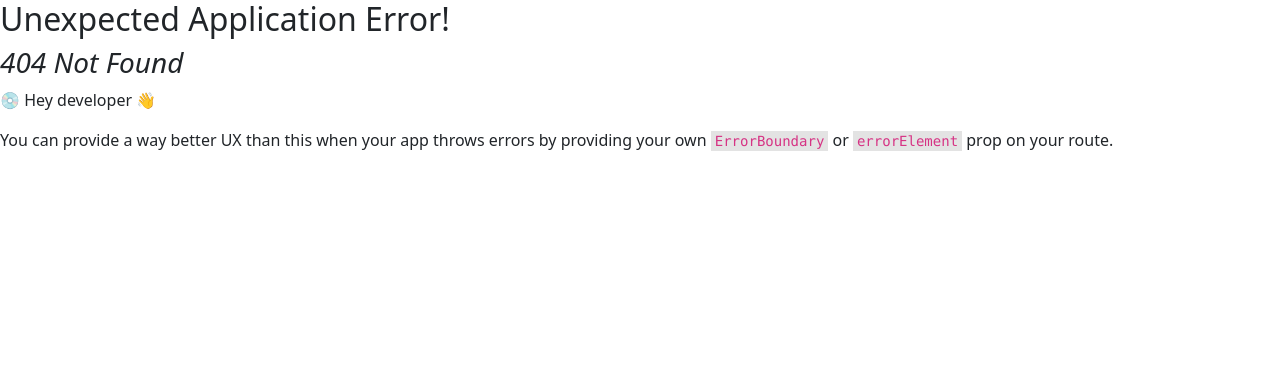
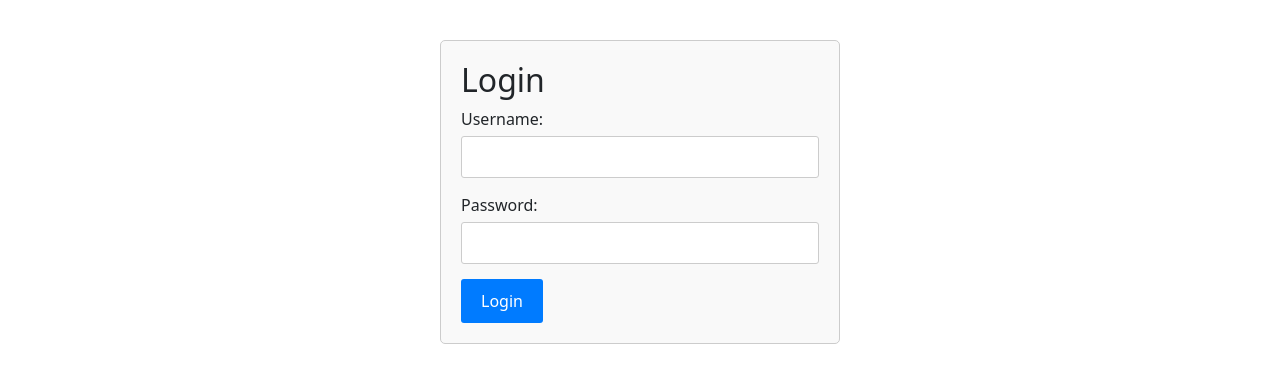
Before and after one commit to Caeluz/react-app, a React (Vite) app: page /login in a window 1280 px wide. Before the commit this address had no page. Shown: the top 382 px of the page. Built offline with nearby package versions, Linux system fonts and the light colour scheme.

Commit message:
Practice redux
- Add redux toolkit, react query, and styled-components

```diff
--- a/package.json
+++ b/package.json
@@ -11,12 +11,15 @@
     "preview": "vite preview"
   },
   "dependencies": {
+    "@reduxjs/toolkit": "^2.2.1",
     "axios": "^1.6.1",
     "bootstrap": "^5.3.0",
     "react": "^18.2.0",
     "react-dom": "^18.2.0",
     "react-icons": "^4.12.0",
-    "react-router-dom": "^6.17.0"
+    "react-query": "^3.39.3",
+    "react-router-dom": "^6.17.0",
+    "styled-components": "^6.1.8"
   },
   "devDependencies": {
     "@types/react": "^18.2.37",
--- a/src/pages/Landing.tsx
+++ b/src/pages/Landing.tsx
@@ -4,9 +4,14 @@ import { GrNext, GrPrevious } from "react-icons/gr";
 import "./Landing.css";
 import { Link } from "react-router-dom";
 
+// redux
+import store, { loginSuccess, loginFailure } from "../store/Store";
+
 const Landing: React.FC = () => {
   const [currentSection, setCurrentSection] = useState(1);
   const totalSections = 3;
+
+  console.log("Token:", store.getState().token);
 
   const handleNextSection = () => {
     setCurrentSection((prevSection) => (prevSection % totalSections) + 1);
--- /dev/null
+++ b/src/pages/Login.css
@@ -0,0 +1,44 @@
+.login-container {
+  max-width: 400px;
+  margin: 40px auto;
+  padding: 20px;
+  border: 1px solid #ccc;
+  border-radius: 5px;
+  background-color: #f9f9f9;
+}
+
+.form-group {
+  margin-bottom: 15px;
+}
+
+label {
+  display: block;
+  margin-bottom: 5px;
+}
+
+input[type="text"],
+input[type="password"] {
+  width: 100%;
+  padding: 8px;
+  border: 1px solid #ccc;
+  border-radius: 3px;
+}
+
+.error {
+  color: red;
+  font-size: 14px;
+  margin-top: 5px;
+}
+
+button {
+  padding: 10px 20px;
+  background-color: #007bff;
+  color: #fff;
+  border: none;
+  border-radius: 3px;
+  cursor: pointer;
+}
+
+button:hover {
+  background-color: #0056b3;
+}
--- a/src/pages/Login.tsx
+++ b/src/pages/Login.tsx
@@ -1,27 +1,83 @@
 import React, { useState } from "react";
+import axios from "axios";
+import "./Login.css"; // Import the CSS file
 
-interface LoginProps {
-  onLogin: (username: string, password: string) => void;
-}
+// Redux
+import { Dispatch } from "@reduxjs/toolkit";
+import store, { loginSuccess, loginFailure } from "../store/Store";
 
-const Login: React.FC<LoginProps> = ({ onLogin }) => {
+// interface LoginProps {
+//   onLogin: (username: string, password: string) => void;
+// }
+
+// const Login: React.FC<LoginProps> = ({ onLogin }) => {
+const Login: React.FC = () => {
   const [formData, setFormData] = useState({ username: "", password: "" });
+  const [errors, setErrors] = useState<{ [key: string]: string[] }>({});
+  const [errorMessage, setErrorMessage] = useState<string>("");
+
+  // const token = store.getState().token;
+
+  // console.log("Token:", token);
+  // console.log("Is authenticated:", store.getState().isAuthenticated);
 
   const handleInputChange = (e: React.ChangeEvent<HTMLInputElement>) => {
     const { name, value } = e.target;
     setFormData({ ...formData, [name]: value });
   };
 
-  const handleSubmit = (e: React.FormEvent) => {
+  const handleSubmit = async (e: React.FormEvent) => {
     e.preventDefault();
-    onLogin(formData.username, formData.password);
+    try {
+      const response = await axios.post(
+        "http://127.0.0.1",
+        {
+          username: formData.username,
+          password: formData.password,
+        }
+      );
+      // Assuming your API returns some data indicating success or failure
+      // Adjust this logic based on your API response
+      if (response.data.success) {
+        store.dispatch(loginSuccess(response.data.token));
+      } else {
+        // Handle login failure
+        if (response.data.message) {
+          setErrorMessage(response.data.message);
+        } else if (response.data.errors) {
+          console.error("Login failed");
+          store.dispatch(loginFailure());
+        } else {
+          console.log("success");
+          store.dispatch(loginSuccess(response.data.token));
+        }
+      }
+    } catch (error: any) {
+      // Handle errors
+      if (error.response && error.response.data) {
+        if (error.response.data.errors) {
+          // If the error response contains validation errors
+          setErrors(error.response.data.errors);
+        } else if (error.response.data.message) {
+          // If the error response contains a general error message
+          setErrorMessage(error.response.data.message);
+        }
+      } else {
+        // For other types of errors (e.g., network errors)
+        console.error("Error occurred:", error);
+      }
+    }
   };
 
   return (
-    <div>
+    <div className="login-container">
+      {" "}
+      {/* Add a container with a CSS class */}
       <h2>Login</h2>
       <form onSubmit={handleSubmit}>
-        <div>
+        <div className="form-group">
+          {" "}
+          {/* Add a CSS class for form groups */}
           <label>Username:</label>
           <input
             type="text"
@@ -29,8 +85,11 @@ const Login: React.FC<LoginProps> = ({ onLogin }) => {
             value={formData.username}
             onChange={handleInputChange}
           />
+          {errors.username && <div className="error">{errors.username[0]}</div>}
         </div>
-        <div>
+        <div className="form-group">
+          {" "}
+          {/* Add a CSS class for form groups */}
           <label>Password:</label>
           <input
             type="password"
@@ -38,6 +97,8 @@ const Login: React.FC<LoginProps> = ({ onLogin }) => {
             value={formData.password}
             onChange={handleInputChange}
           />
+          {errors.password && <div className="error">{errors.password[0]}</div>}
+          {errorMessage && <div className="error">{errorMessage}</div>}
         </div>
         <button type="submit">Login</button>
       </form>
--- /dev/null
+++ b/src/store/Store.tsx
@@ -0,0 +1,34 @@
+import { configureStore, createSlice } from "@reduxjs/toolkit";
+
+interface AuthState {
+  token: string | null;
+  isAuthenticated: boolean;
+}
+
+const initialState: AuthState = {
+  token: null,
+  isAuthenticated: false,
+};
+
+const authSlice = createSlice({
+  name: "auth",
+  initialState,
+  reducers: {
+    loginSuccess: (state, action) => {
+      state.token = action.payload;
+      state.isAuthenticated = true;
+    },
+    loginFailure: (state) => {
+      state.token = null;
+      state.isAuthenticated = false;
+    },
+  },
+});
+
+export const { loginSuccess, loginFailure } = authSlice.actions;
+
+const store = configureStore({
+  reducer: authSlice.reducer,
+});
+
+export default store;
```
Also changed, not shown: src/main.tsx (+10 -1 lines), 1 other file (tests, documents, lock files or other folders).
